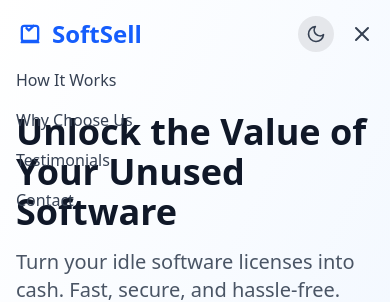
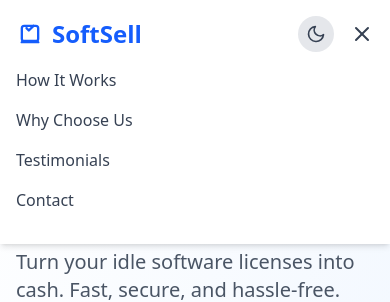
Before and after one commit to HarshK213/SoftSell, a React (Vite) app: page / in a window 390 px wide. Both pictures are taken after a click on the button 362 px from the left and 34 px from the top of the page. Shown: the top 302 px of the page. Built offline with nearby package versions, Linux system fonts and the light colour scheme.

Commit message:
correct the navbar moblie issue bug

```diff
--- a/index.html
+++ b/index.html
@@ -2,7 +2,7 @@
 <html lang="en">
   <head>
     <meta charset="UTF-8" />
-    <link rel="icon" type="image/svg+xml" href="/favicon.png" />
+    <link rel="icon" type="image/svg+xml" href="facicon.svg" />
     <meta name="viewport" content="width=device-width, initial-scale=1.0" />
     <meta name="description" content="SoftSell - Turn your unused software licenses into cash. Fast, secure, and hassle-free." />
     <meta name="keywords" content="software resale, license resale, sell software licenses, software marketplace" />
--- a/src/components/Navbar.tsx
+++ b/src/components/Navbar.tsx
@@ -20,8 +20,10 @@ const Navbar = () => {
   return (
     <nav
       className={`fixed top-0 left-0 right-0 z-50 transition-all duration-300 ${
-        isScrolled ? "bg-white dark:bg-gray-900 shadow-md" : "bg-transparent"
-      }`}
+    isScrolled || isMobileMenuOpen
+      ? "bg-white dark:bg-gray-900 shadow-md"
+      : "bg-transparent"
+  }`}
     >
       <div className="container mx-auto px-4 py-4">
         <div className="flex justify-between items-center">
@@ -208,7 +210,7 @@ const Navbar = () => {
 
         {/* Mobile Menu */}
         {isMobileMenuOpen && (
-          <div className="md:hidden mt-4 pb-4 dark:bg-gray-900 space-y-4">
+          <div className="md:hidden mt-4 pb-4 space-y-4">
             <a
               href="#how-it-works"
               className="block text-gray-700 dark:text-gray-300 hover:text-blue-600 dark:hover:text-blue-400 transition-colors"
```
Also changed, not shown: facicon.svg (added).
